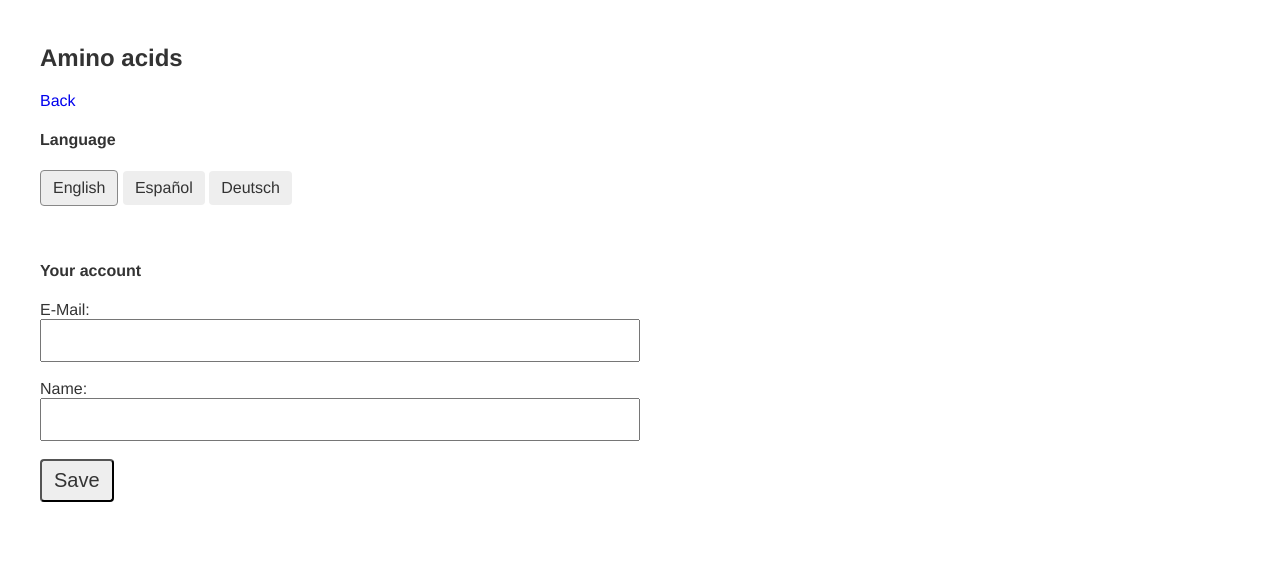
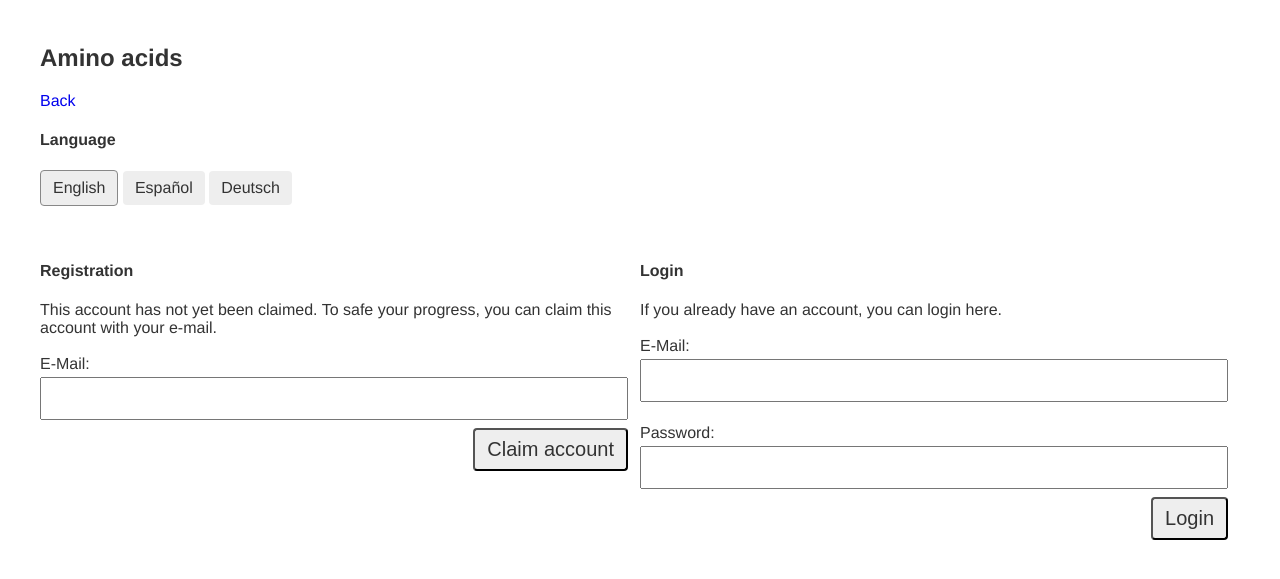
Before and after one commit to mathiasbader/aminos, a Symfony app: template templates/default/profile.html.twig in a window 1280 px wide. Shown: the top 579 px of the page. Run offline with Twig, Linux system fonts and the light colour scheme; the template is opened without the code that fills it, so the values that code supplies are empty; some libraries are stand-ins or nearby versions.

Commit message:
Build profile page

```diff
--- a/public/css/main.css
+++ b/public/css/main.css
@@ -36,4 +36,5 @@ input {
     box-sizing: border-box;
     padding: 8px;
     font-size: 20px;
+    margin: 4px 0;
     width: 100%; }
--- a/templates/default/profile.html.twig
+++ b/templates/default/profile.html.twig
@@ -13,15 +13,46 @@
         <a href="{{ url('lang', { 'lang' : 'de' }) }}" class="btn{% if app.request.locale == 'de' %} active{% endif %}">Deutsch</a><br><br>
     </div>
 
-    <h4>{{ 'yourAccount'|trans }}</h4>
-    <div style="width: 50%;">
-        <form action="{{ url('profile') }}" method="post">
-            <label for="email">{{ 'email'|trans }}:</label><br>
-            <input type="email" name="email" id="email" value="{{ app.user.email }}"/><br><br>
-            <label for="name">{{ 'name'|trans }}:</label><br>
-            <input type="text" name="name" id="name" value="{{ app.user.name }}"/><br><br>
-            <input type="submit" class="btn" style="width: auto;" value="{{ 'save'|trans }}"/>
-        </form>
-    </div>
+    {% if app.user.email is not null %}
+        <h4>{{ 'yourAccount'|trans }}</h4>
+        <div>
+            {{ app.user.email }}<br><br>
 
+            <a href="{{ url('app_logout') }}">Logout</a>
+        </div>
+    {% else %}
+        <div style="display: flex">
+            <div style="width: 50%; padding-right: 12px;">
+                <h4>{{ 'registration'|trans }}</h4>
+                <div>
+                    {{ 'profile.accountNotYetClaimed'|trans }}
+                    {{ 'profile.toSafeProgressClaimWithEmail'|trans }}
+                </div><br>
+
+                <form action="{{ url('profile') }}" method="post">
+                    <label for="email">{{ 'email'|trans }}:</label><br>
+                    <input type="email" name="email" id="email" value="{{ app.user.email }}"/><br>
+                    <div style="text-align: right;">
+                        <input type="submit" class="btn" style="width: auto;" value="{{ 'claimAccount'|trans }}"/>
+                    </div>
+                </form>
+            </div>
+            <div style="width: 50%; padding-right: 12px;">
+                <h4>{{ 'login'|trans }}</h4>
+                <div>
+                    {{ 'profile.ifYouAlreadyHaveAnAccountYouCanLoginHere'|trans }}
+                </div><br>
+
+                <form action="{{ url('profile') }}" method="post">
+                    <label for="email">{{ 'email'|trans }}:</label><br>
+                    <input type="email" name="email" id="email" value="{{ app.user.email }}"/><br><br>
+                    <label for="password">{{ 'password'|trans }}:</label><br>
+                    <input type="password" name="password" id="password"/><br>
+                    <div style="text-align: right;">
+                        <input type="submit" class="btn" style="width: auto;" value="Login"/>
+                    </div>
+                </form>
+            </div>
+        </div>
+    {% endif %}
 {% endblock %}
--- a/translations/messages.en.yaml
+++ b/translations/messages.en.yaml
@@ -21,4 +21,12 @@ language: Language
 yourAccount: Your account
 name: Name
 email: E-Mail
+password: Password
 save: Save
+claimAccount: Claim account
+registration: Registration
+login: Login
+
+profile.accountNotYetClaimed: This account has not yet been claimed.
+profile.toSafeProgressClaimWithEmail: To safe your progress, you can claim this account with your e-mail.
+profile.ifYouAlreadyHaveAnAccountYouCanLoginHere: If you already have an account, you can login here.
```
Also changed, not shown: translations/messages.de.yaml (+8 -0 lines), translations/messages.es.yaml (+8 -0 lines), 1 other file.
